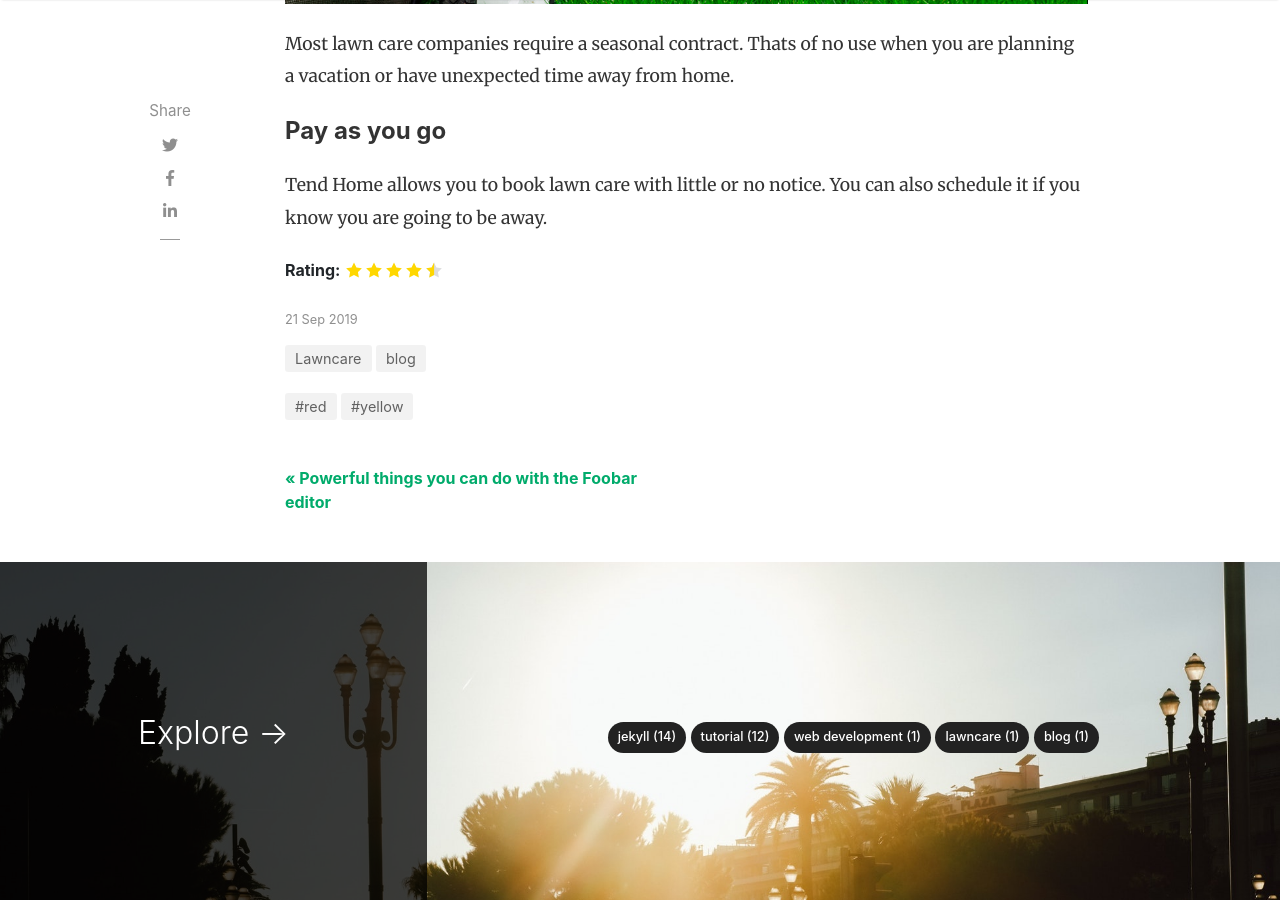
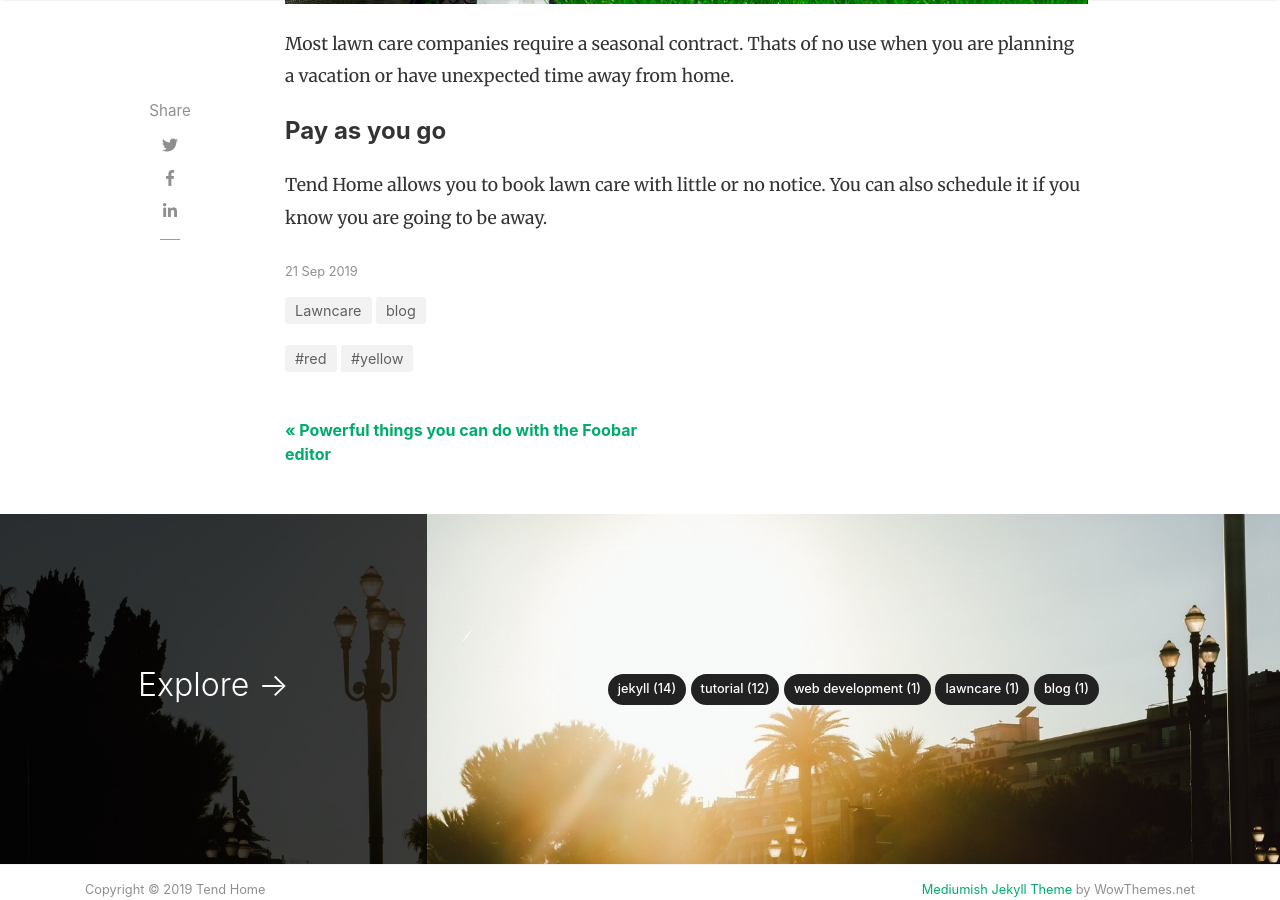
Before and after one commit to tendhome/site, a Jekyll site: the page built from _posts/2019-09-21-lawn-care.md, in a window 1280 px wide and 900 px high, scrolled down 656 px. Built offline with Jekyll 4.4.1, drawn with Linux system fonts in a browser that asks for light colours; nearby versions of some CDN libraries; comment, search, counter and statistics services are not loaded.

Commit message:
remove ratings

```diff
--- a/_layouts/post.html
+++ b/_layouts/post.html
@@ -77,13 +77,6 @@ post_class: post-template
                 {{content}}
             </div>
 
-            <!-- Rating -->
-            {% if page.rating %}
-            <div class="rating mb-4 d-flex align-items-center">
-                <strong class="mr-1">Rating:</strong> {% include star_rating.html %}
-            </div>
-            {% endif %}
-
             <!-- Post Date -->
             <p>
             <small>
```
